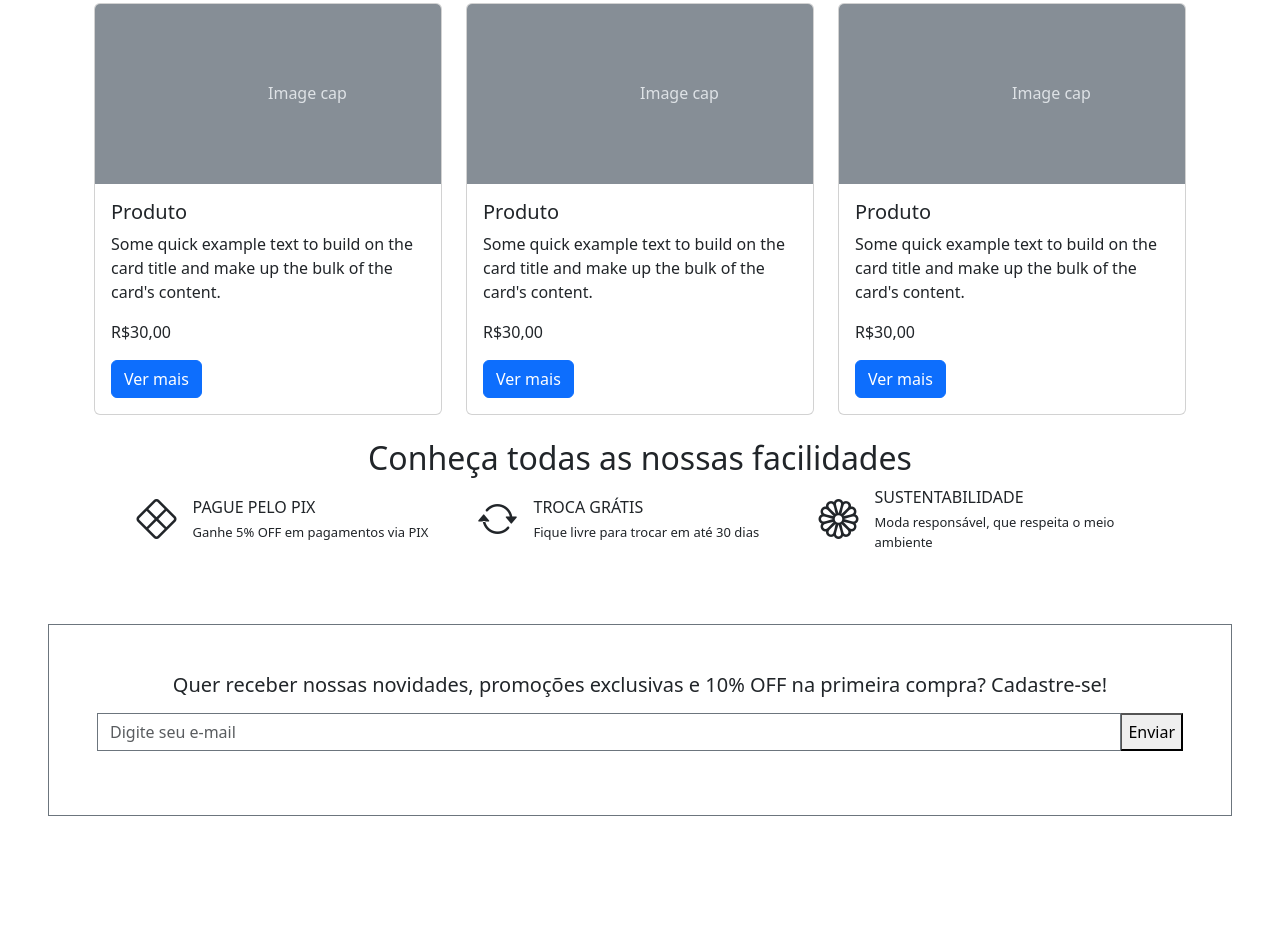
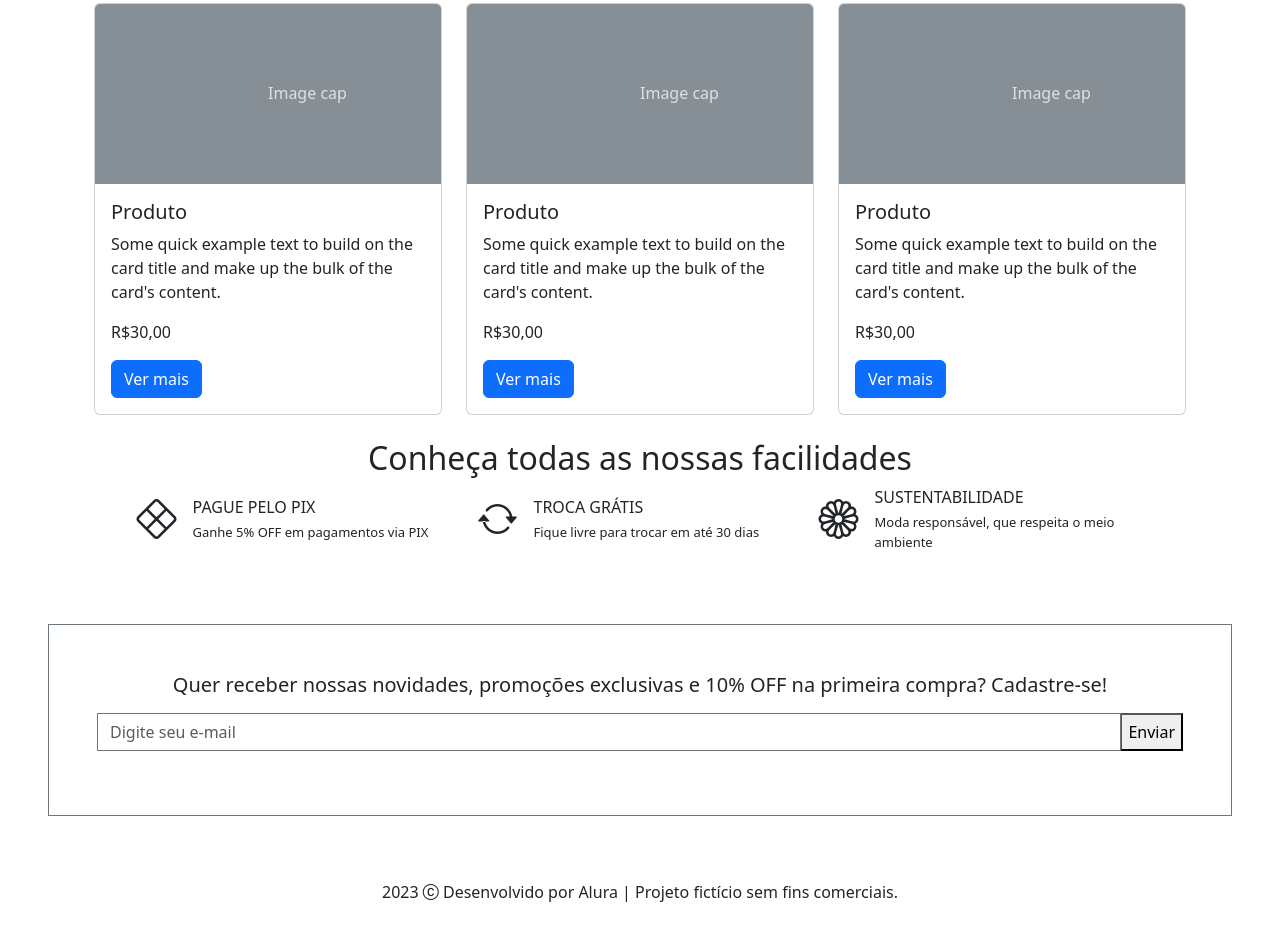
Before and after one commit to BispoCarlosDev/Meteora, a plain HTML site: page index.html in a window 1280 px wide. Shown: the part 1221-2157 px from the top of the page. Before the commit the page ends 2085 px from the top, so only its background shows below. Drawn offline with nearby package versions, Linux system fonts and the light colour scheme.

Commit message:
Fazendo o Footer e finalizando o WireFrame do Projeto

```diff
--- a/index.html
+++ b/index.html
@@ -375,6 +375,12 @@
         </div>
       </form>
 
+      <footer class="text-center">
+        <p class="py-3">
+            2023 <i class="bi bi-c-circle"></i> Desenvolvido por Alura | Projeto fictício sem fins comerciais.
+        </p>
+      </footer>
+
 
     <script src="https://cdn.jsdelivr.net/npm/bootstrap@5.3.3/dist/js/bootstrap.bundle.min.js"
         integrity="sha384-YvpcrYf0tY3lHB60NNkmXc5s9fDVZLESaAA55NDzOxhy9GkcIdslK1eN7N6jIeHz"
```
